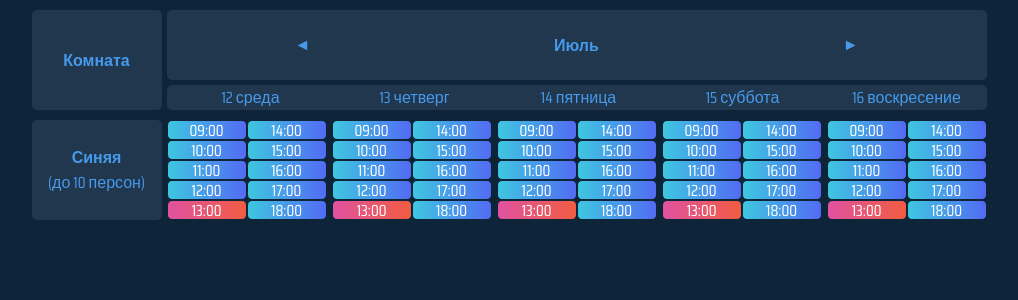
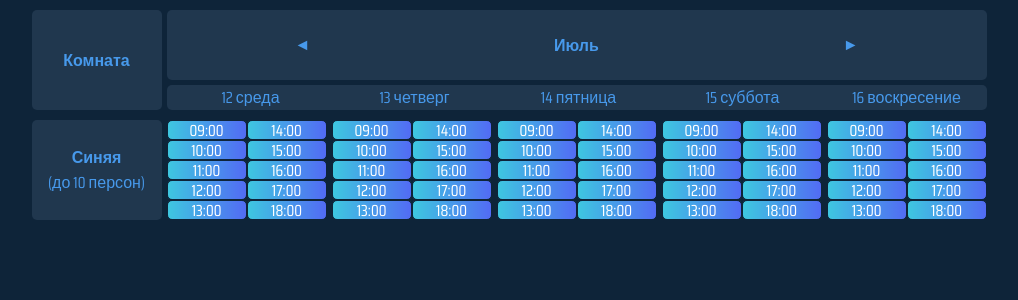
Before and after one commit to feshott/time-board, a React (Create React App) app: page / in a window 1280 px wide. Shown: the top 300 px of the page, without its empty margins (131-1149 px from the left). Built offline with nearby package versions, Linux system fonts and the light colour scheme.

Commit message:
add toggleReserved function

```diff
--- a/src/DateApp/DateApp.js
+++ b/src/DateApp/DateApp.js
@@ -2,9 +2,9 @@ import React, { Component } from 'react'
 import './DateApp.css';
 
 export default class DateApp extends Component {
-  constructor(){
-    super()
-  }
+  // constructor(){
+  //   super()
+  // }
 
   render(){
     return(
--- a/src/Day/Day.css
+++ b/src/Day/Day.css
@@ -8,6 +8,7 @@
   overflow: hidden;
   margin-left: 5px;
   width: 160px;
+
 }
 .time{
   width: 80px;
@@ -21,7 +22,9 @@
   line-height: 1.23;
   border-radius: 5px;
   border: 1px #0E2439 solid;
+  cursor: pointer;
+  user-select: none;
 }
-.time_active{
+.time_reserved{
   background: linear-gradient(to right,#e052a0,#f15c41);
 }
--- a/src/Day/Day.js
+++ b/src/Day/Day.js
@@ -5,23 +5,47 @@ export default class Day extends Component {
   constructor(){
     super()
     this.state={
-
+      reservedList:[
+        ['09:00',false],
+        ['10:00',false],
+        ['11:00',false],
+        ['12:00',false],
+        ['13:00',false],
+        ['14:00',false],
+        ['15:00',false],
+        ['16:00',false],
+        ['17:00',false],
+        ['18:00',false]
+      ]
     }
   }
 
+  toggleReserved=(e)=>{
+    const newReservedList = this.state.reservedList
+
+    newReservedList[e.target.dataset.reserved][1] = !newReservedList[e.target.dataset.reserved][1]
+
+    this.setState({
+      reservedList : newReservedList
+    })
+  }
+
   render(){
+
+    const { reservedList } = this.state
+
     return(
+
       <div className='day_wrapper'>
-        <div className="time time_1">09:00</div>
-        <div className="time time_2">10:00</div>
-        <div className="time time_3">11:00</div>
-        <div className="time time_4">12:00</div>
-        <div className="time time_5 time_active">13:00</div>
-        <div className="time time_6">14:00</div>
-        <div className="time time_7">15:00</div>
-        <div className="time time_8">16:00</div>
-        <div className="time time_9">17:00</div>
-        <div className="time time_10">18:00</div>
+
+        {reservedList.map((e,index)=>{
+          return  <div  key={index}
+                        data-reserved={index}
+                        onClick={this.toggleReserved}
+                        className={`time time_${index+1} ${ e[1] ? 'time_reserved' : '' }`}>{e[0]}
+                  </div>
+        })}
+
       </div>
     );
   }
```
